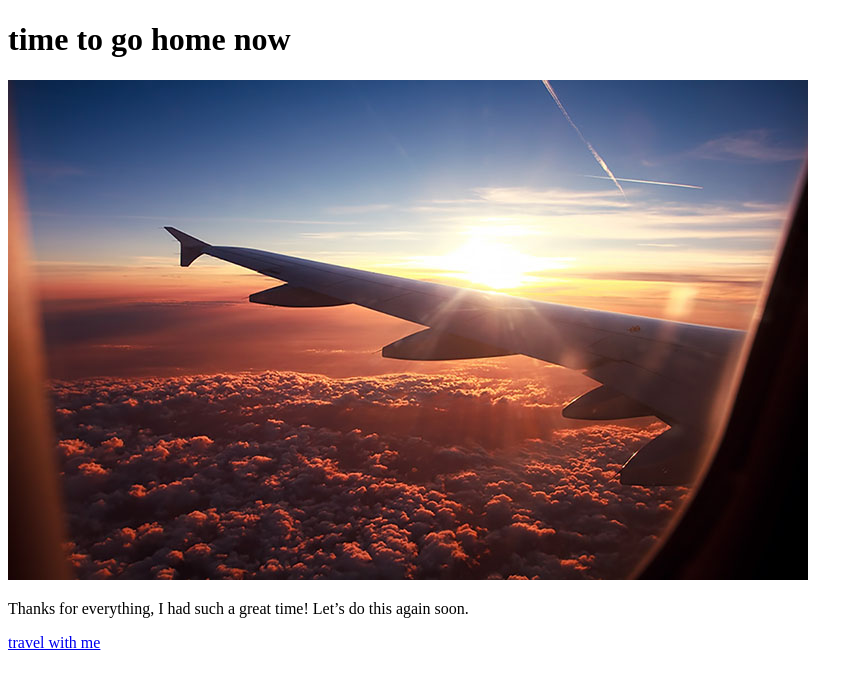
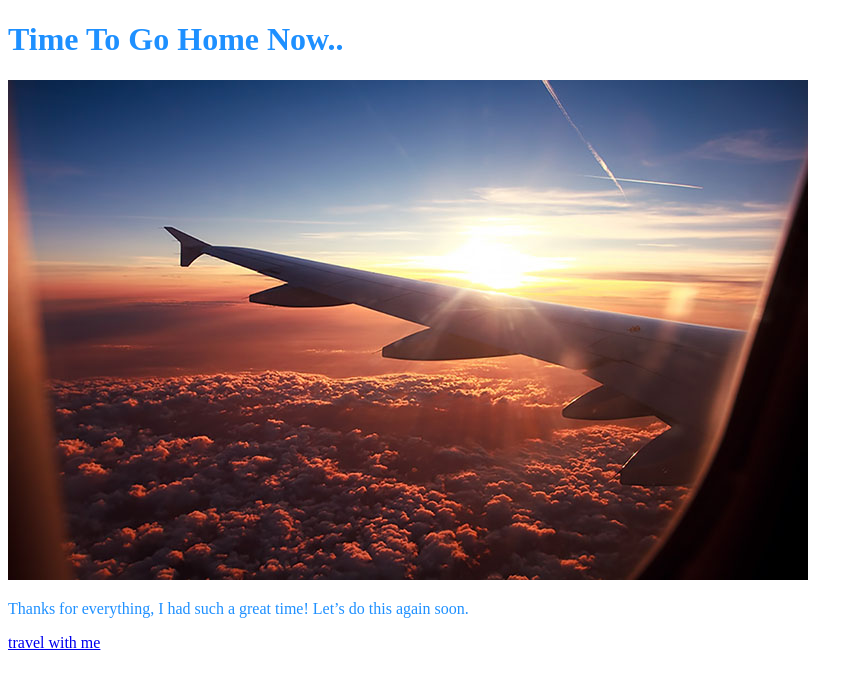
Before and after one commit to harmonicapotato/travelwithme_narrative, a plain HTML site: page page3.html in a window 1280 px wide. Shown: the whole page, without its empty margins (0-863 px from the left). Drawn offline with Linux system fonts and the light colour scheme.

Commit message:
Update page3.html

```diff
--- a/page3.html
+++ b/page3.html
@@ -5,11 +5,11 @@
 </head>
 <body>
 
-<h1>time to go home now</h1>
+<h1 style="color:DodgerBlue;">Time To Go Home Now..</h1>
 
 <img src="airplane.jpg" alt="thailand">
 
-<p>Thanks for everything, I had such a great time! Let’s do this again soon.</p>
+<p style="color:DodgerBlue;">Thanks for everything, I had such a great time! Let’s do this again soon.</p>
 <a href="index.html">travel with me</a>
 
 </body>
```
